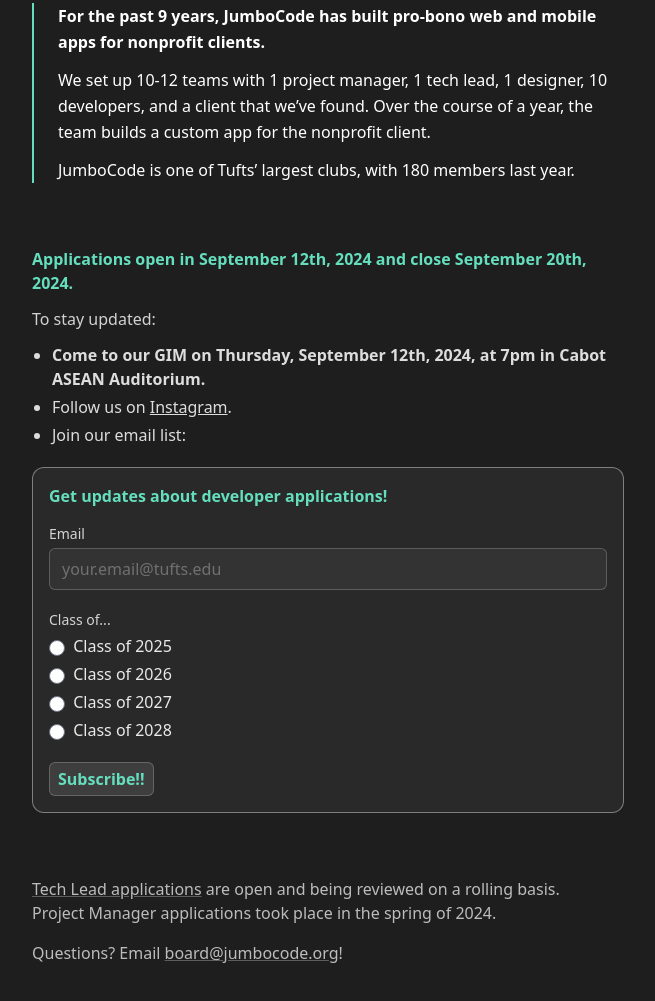
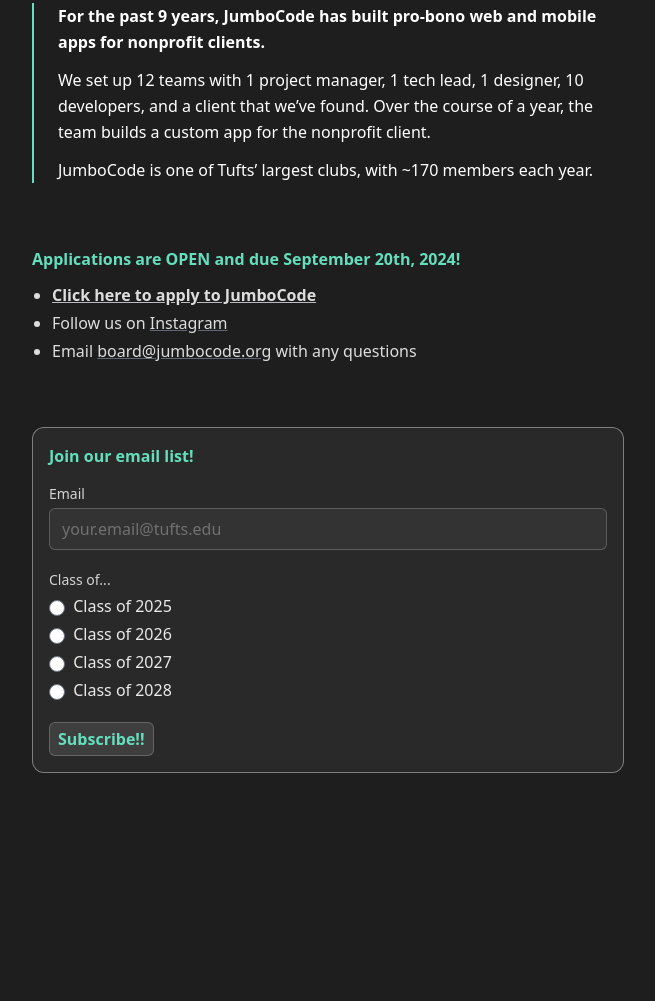
Before and after one commit to JumboCode/jumbocode.org-2024, an Astro site: page / in a window 1280 px wide. Shown: the part 253-1254 px from the top of the page, without its empty margins (312-967 px from the left). After the commit the page ends 1186 px from the top, so only its background shows below. Built offline with nearby package versions, Linux system fonts and the light colour scheme; Astro itself is replaced by a stand-in of ours.

Commit message:
Post-GIM updates

```diff
--- a/src/pages/index.astro
+++ b/src/pages/index.astro
@@ -37,68 +37,53 @@
         for nonprofit clients.
       </p>
       <p>
-        We set up 10-12 teams with 1 project manager, 1 tech lead, 1 designer,
-        10 developers, and a client that we’ve found. Over the course of a year,
+        We set up 12 teams with 1 project manager, 1 tech lead, 1 designer, 10
+        developers, and a client that we’ve found. Over the course of a year,
         the team builds a custom app for the nonprofit client.
       </p>
       <p>
-        JumboCode is one of Tufts’ largest clubs, with 180 members last year.
+        JumboCode is one of Tufts’ largest clubs, with ~170 members each year.
       </p>
     </div>
 
-    <div class="mt-16 space-y-3">
+    <div class="mt-16">
       <p class="font-bold text-accent">
-        Applications open in September 12th, 2024 and close September 20th,
-        2024.
+        Applications are OPEN and due September 20th, 2024!
       </p>
-      <p class="opacity-80">To stay updated:</p>
-      <ul class="list-disc ml-5 space-y-1 opacity-85">
-        <li class="font-bold">
-          Come to our GIM on Thursday, September 12th, 2024, at 7pm in Cabot
-          ASEAN Auditorium.
+      <ul class="mt-3 list-disc ml-5 space-y-1 opacity-85">
+        <li class="font-semibold">
+          <a
+            href="https://bit.ly/jumbocode24"
+            target="_blank"
+            class="underline decoration-gray-300"
+          >
+            Click here to apply to JumboCode
+          </a>
         </li>
         <li>
           Follow us on
           <a
             href="https://instagram.com/jumbocode"
             target="_blank"
-            class="underline"
+            class="underline decoration-gray-500"
           >
             Instagram</a
-          >.
+          >
         </li>
-        <li>Join our email list:</li>
+        <li>
+          Email <a
+            href="mailto:board@jumbocode.org"
+            class="underline decoration-gray-500">board@jumbocode.org</a
+          > with any questions
+        </li>
       </ul>
-
-      <div class="pt-2" id="newsletter">
-        <div class="border border-white/40 bg-white/5 p-4 rounded-xl">
-          <p class="mb-4 text-accent font-bold">
-            Get updates about developer applications!
-          </p>
-          <MailchimpForm />
-        </div>
-      </div>
     </div>
 
-    <div class="mt-16">
-      <p class="opacity-70">
-        <a
-          href="https://docs.google.com/forms/d/e/1FAIpQLSddqN8iMuVSAkfjqRBn-3oU4YddSvgZa0Jqe90HCGypViZRZA/viewform"
-          class="underline decoration-white/40"
-        >
-          Tech Lead applications</a
-        > are open and being reviewed on a rolling basis.
-        <br />
-        Project Manager applications took place in the spring of 2024.
-      </p>
-      <p class="opacity-70 mt-4">
-        Questions? Email <a
-          href="mailto:board@jumbocode.org"
-          class="underline decoration-white/40"
-        >
-          board@jumbocode.org</a
-        >!
-      </p>
+    <div class="mt-16" id="newsletter">
+      <div class="border border-white/40 bg-white/5 p-4 rounded-xl">
+        <p class="mb-4 text-accent font-bold">Join our email list!</p>
+        <MailchimpForm />
+      </div>
     </div>
   </body>
 </html>
```
